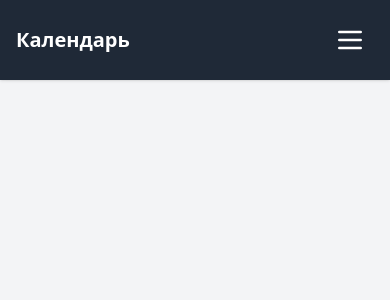
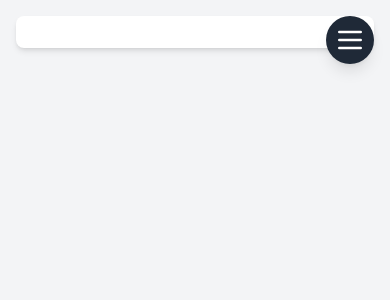
Before and after one commit to HythlodaeusKonstantin/personal-calendar, a Python web app: template templates/index.html in a window 390 px wide. Shown: the top 300 px of the page. Run offline with Jinja, Linux system fonts and the light colour scheme; the template is opened without the code that fills it, so the values that code supplies are empty; some libraries are stand-ins or nearby versions.

Commit message:
бургер меню

```diff
--- a/templates/index.html
+++ b/templates/index.html
@@ -208,16 +208,14 @@
     </style>
 </head>
 <body class="bg-gray-100">
-    <!-- Мобильное меню -->
-    <div class="mobile-menu fixed top-0 left-0 right-0 z-50 bg-gray-800 text-white p-4 flex justify-between items-center shadow lg:hidden">
-        <h1 class="text-xl font-bold">Календарь</h1>
-        <button id="mobile-menu-btn" class="text-white p-2 relative" aria-label="Открыть меню">
-            <svg class="w-8 h-8" fill="none" stroke="currentColor" viewBox="0 0 24 24">
-                <path stroke-linecap="round" stroke-linejoin="round" stroke-width="2" d="M4 6h16M4 12h16M4 18h16"></path>
-            </svg>
-            <span id="menu-hint" class="absolute left-1/2 -translate-x-1/2 top-12 bg-black bg-opacity-80 text-xs rounded px-2 py-1 whitespace-nowrap" style="display:none;">Меню</span>
-        </button>
-    </div>
+    <!-- Кнопка-бургер -->
+    <button id="mobile-menu-btn"
+        class="fixed top-4 right-4 z-50 w-12 h-12 rounded-full bg-gray-800 text-white flex items-center justify-center shadow-lg lg:hidden"
+        aria-label="Открыть меню">
+        <svg class="w-8 h-8" fill="none" stroke="currentColor" viewBox="0 0 24 24">
+            <path stroke-linecap="round" stroke-linejoin="round" stroke-width="2" d="M4 6h16M4 12h16M4 18h16"></path>
+        </svg>
+    </button>
 
     <!-- Оверлей для мобильного меню -->
     <div id="sidebar-overlay" class="fixed inset-0 bg-black bg-opacity-40 z-40 hidden"></div>
@@ -299,11 +297,6 @@
 
             if (mobileMenuBtn) {
                 mobileMenuBtn.addEventListener('click', openMobileMenu);
-                // Подсказка появляется при первом заходе на мобильном
-                if (window.innerWidth < 1024 && menuHint) {
-                    setTimeout(() => { menuHint.style.display = 'block'; }, 800);
-                    setTimeout(() => { menuHint.style.display = 'none'; }, 3500);
-                }
             }
             if (closeMobileMenuBtn) closeMobileMenuBtn.addEventListener('click', closeMobileMenu);
             if (sidebarOverlay) sidebarOverlay.addEventListener('click', closeMobileMenu);
```
